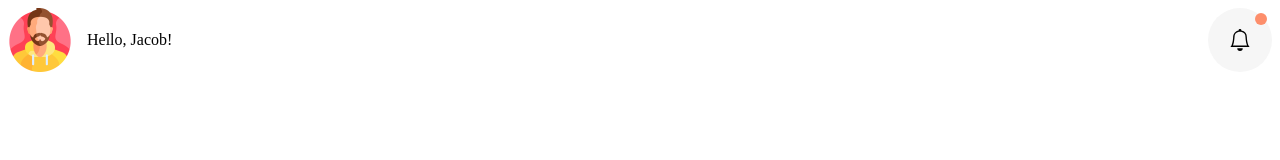
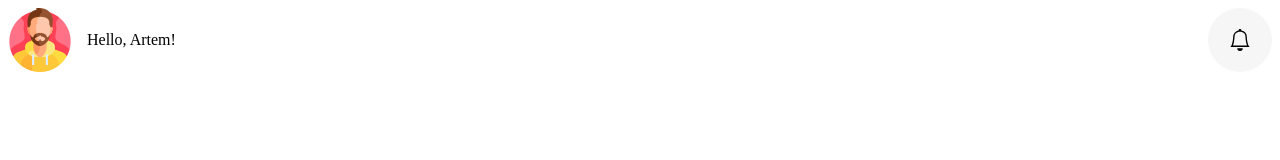
Before and after one commit to Destcable/HealthMonitoring, a React (Vite) app: page / in a window 1280 px wide. Shown: the top 160 px of the page. Built offline with nearby package versions, Linux system fonts and the light colour scheme.

Commit message:
[UPD] #component Header

```diff
--- a/src/components/Common/Header.tsx
+++ b/src/components/Common/Header.tsx
@@ -49,17 +49,24 @@ const NotificationStatus = styled.div`
     margin-right: 5px;
 `
 
-const Header: React.FC = () => {
+interface HeaderProps {
+    name: string,
+    notification: boolean
+}
+
+const Header = (props: HeaderProps) => {
     return (
         <HeaderContainer>
             <LogoUser>
                 <img src="/images/users/man.png" />
-                <span>Hello, Jacob!</span>
+                <span>Hello, {props.name}!</span>
             </LogoUser>
             <NotificationBlock>
-                <NotificationStatusWrapper>
-                    <NotificationStatus />
-                </NotificationStatusWrapper>
+                {props.notification === true &&
+                    <NotificationStatusWrapper>
+                        <NotificationStatus />
+                    </NotificationStatusWrapper>
+                }
                 <NotificationWrapper>
                     <NotificationIcon />
                 </NotificationWrapper>
--- a/src/main.tsx
+++ b/src/main.tsx
@@ -4,6 +4,9 @@ import Header from './components/Common/Header'
 
 ReactDOM.createRoot(document.getElementById('root')!).render(
   <React.StrictMode>
-    <Header />
+    <Header
+      name='Artem'
+      notification={false}
+    />
   </React.StrictMode>,
 )
```
